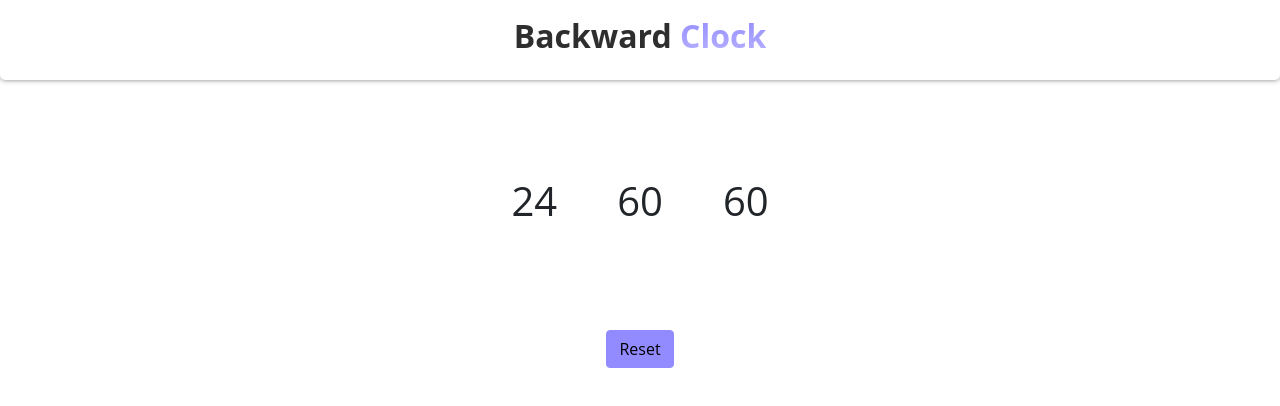
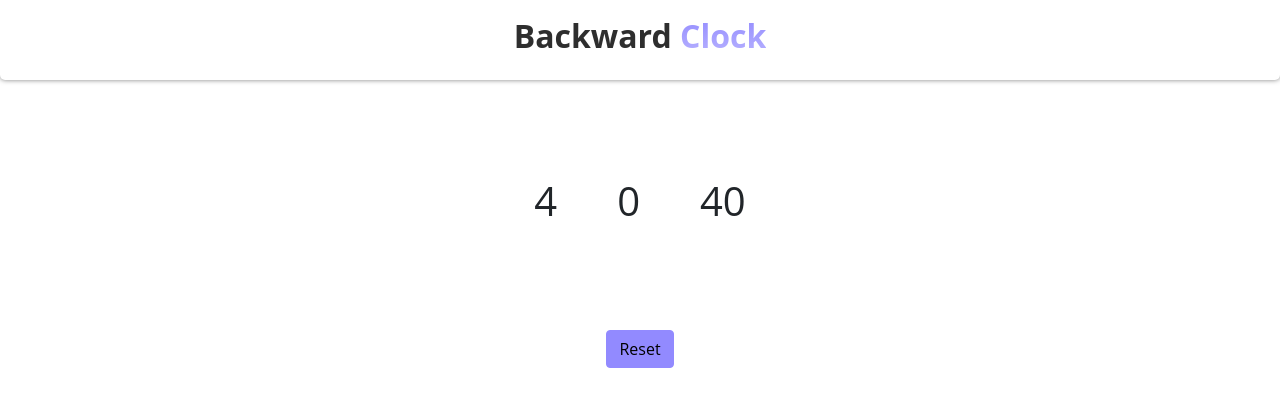
Before and after one commit to isuruAb/backward_clock, a React (Create React App) app: page / in a window 1280 px wide. Shown: the top 406 px of the page. Built offline with nearby package versions, Linux system fonts and the light colour scheme; the HTML template or start-up script is replaced by a standard one.

Commit message:
backward clock works

```diff
--- a/src/components/Ticker/index.js
+++ b/src/components/Ticker/index.js
@@ -1,6 +1,7 @@
+import { memo } from "react";
 import styles from "./index.module.scss";
 
-const Ticker = ({value}) => {
+const Ticker = ({ value }) => {
   return (
     <div className={styles.wrapper}>
       <h1>{value}</h1>
@@ -8,4 +9,4 @@ const Ticker = ({value}) => {
   );
 };
 
-export default Ticker;
+export default memo(Ticker);
--- a/src/components/Time/index.js
+++ b/src/components/Time/index.js
@@ -1,12 +1,12 @@
 import Ticker from "../Ticker";
 import styles from "./index.module.scss";
 
-const Time = () => {
+const Time = ({ hours, mins, seconds }) => {
   return (
     <div className={styles.wrapper}>
-      <Ticker value={24}/>
-      <Ticker value={60}/>
-      <Ticker value={60}/>
+      <Ticker value={hours} label="hours" />
+      <Ticker value={mins} label="minutes" />
+      <Ticker value={seconds} label="seconds" />
     </div>
   );
 };
--- a/src/containers/Clock.js
+++ b/src/containers/Clock.js
@@ -1,15 +1,39 @@
+import { useEffect, useState, useCallback } from "react";
 import { Container } from "react-bootstrap";
 import Button from "../components/Button";
-
 import Time from "../components/Time";
 
 const Clock = () => {
+  const currentTime = new Date();
+  const [backwardTime, setBackwardTime] = useState(currentTime);
+
+  const handleReset = () => {
+    setBackwardTime(currentTime);
+  };
+
+  const clockTick = useCallback(() => {
+    let timeInMilliseconds = backwardTime.getTime() - 1000;
+    let newDate = new Date(timeInMilliseconds);
+    setBackwardTime(newDate);
+  }, [backwardTime]);
+
+  useEffect(() => {
+    const timer = setTimeout(() => {
+      clockTick();
+    }, 1000);
+    return () => clearTimeout(timer);
+  }, [clockTick]);
+
   return (
     <>
       <Container>
-        <Time />
+        <Time
+          hours={backwardTime.getHours()}
+          mins={backwardTime.getMinutes()}
+          seconds={backwardTime.getSeconds()}
+        />
         <div className="d-flex justify-content-center">
-          <Button text={"Reset"}/>
+          <Button text={"Reset"} onClick={handleReset} />
         </div>
       </Container>
     </>
```
